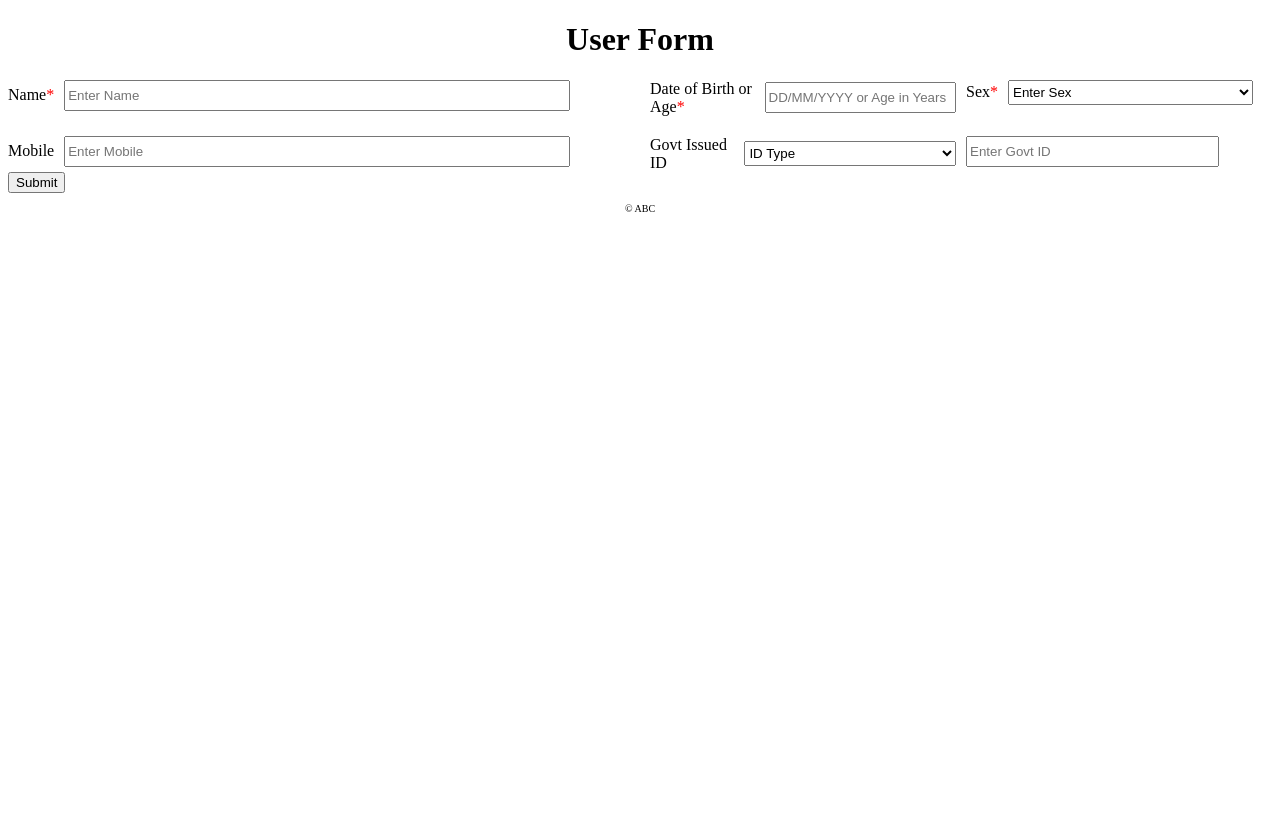
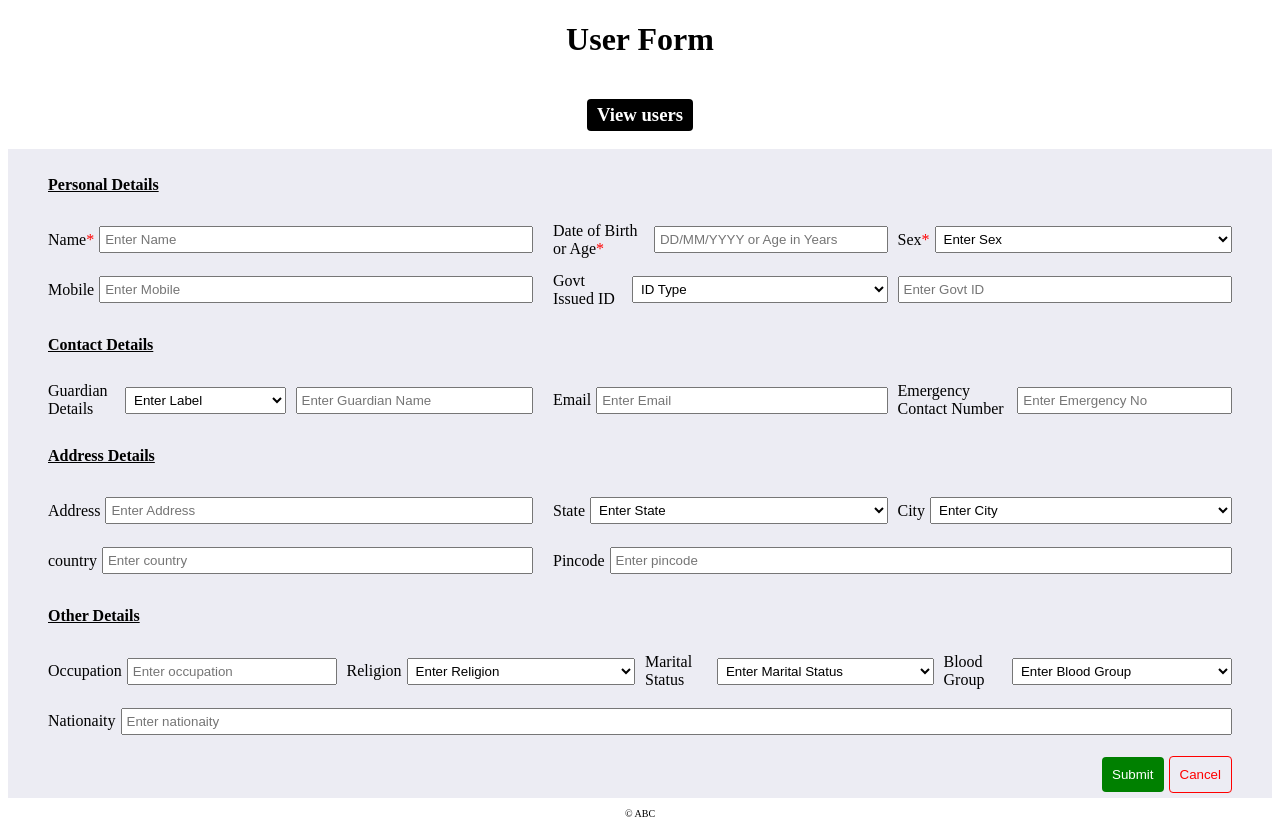
Before and after one commit to maja-98/react-form, a React (Create React App) app: page / in a window 1280 px wide. Before the commit the page ends 800 px from the top, so only its background shows below. Built offline with nearby package versions, Linux system fonts and the light colour scheme.

Commit message:
userform UI completed

```diff
--- a/src/components/Header.js
+++ b/src/components/Header.js
@@ -5,9 +5,14 @@ const Header = () => {
   const navigate = useNavigate();
   const pathname = useLocation().pathname;
   const title = pathname === "/" ? "User Form" : "Users";
+  const toggleHead = pathname === "/" ? "View users" : "Add user";
+  const toggleLink = pathname === "/" ? "/users" : "/";
   return (
     <div className="header">
-      <h1 onClick={() => navigate("/")}>{title}</h1>
+      <h1 className="w-100">{title}</h1>
+      <div className="d-flex-center">
+        <h3 onClick={() => navigate(toggleLink)}>{toggleHead}</h3>
+      </div>
     </div>
   );
 };
--- a/src/css/header.css
+++ b/src/css/header.css
@@ -2,6 +2,12 @@
     width: 100%;
 }
 .header>h1{
-    width: 100%;
     text-align: center;
 }
+.header>div>h3{
+    background-color: black;
+    color: white;
+    padding: 5px 10px;
+    border-radius: 4px;
+    cursor: pointer;
+}
--- a/src/css/index.css
+++ b/src/css/index.css
@@ -1,11 +1,3 @@
 @import url('./header.css');
 @import url('./footer.css');
 @import url('./userform.css');
-
-input,select{
-    width: 80%;
-    height: 25px;
-}
-small{
-    color: red;
-}
--- a/src/css/userform.css
+++ b/src/css/userform.css
@@ -1,29 +1,76 @@
+*{
+    box-sizing: border-box;
+}
+div{
+    width: 100%;
+}
+input,select{
+    width: 100%;
+    padding: 4px;
+}
 .section{
+    width: 100%;
+    padding: 5px 40px;
+    background-color: rgb(236, 236, 243);
+}
+.section>h4{
+    text-decoration: underline;
+}
+.grid-2{
+    display: grid;
+    grid-template-columns: 5fr 7fr;
+    gap: 20px;
+}
+.d-flex-center{
     display: flex;
+    align-items: center;
+    justify-content: center;
+}
+.w-100{
+    width: 100%;
+}
+.flex-column{
     flex-direction: column;
-    width: 100%;
-    gap: 20px;
-
 }
-.section>div{
-    display: grid;
-   grid-template-columns: 1fr 1fr;
-   gap: 20px;
-
-}
-.section-sub-container{
-    display: flex;
-    justify-content: center;
-    width: 100%;
+.g-10{
     gap: 10px;
 }
+.g-5{
+    gap: 5px;
+}
+.justify-left{
+    justify-content: flex-start;
+}
+.justify-right{
+    justify-content: flex-end;
+}
+.button-container{
+    padding-top: 10px;
+}
+button{
+    padding: 10px;
+    border: none;
+    border-radius: 4px;
+    cursor: pointer;
+}
+button[type="submit"]{
+    background-color: green;
+    color: white;
+}
+button[type="reset"]{
+        background-color: transparent;
+            color: red;
+            border: 1px solid red;
+}
 .input-container{
-    display: flex;
-    flex-direction: column;
+    position: relative;
+    height: 50px;
+}
+small{
+    position: absolute;
+    color: red;
+    font-size: 10px;
+    bottom: -2px;
     width: 100%;
+    text-align: right;
 }
-.input-container>div{
-    display: flex;
-    gap: 10px;
-    align-items: center;
-}
--- a/src/user/UserForm.js
+++ b/src/user/UserForm.js
@@ -39,14 +39,14 @@ const schema = yup.object().shape(
           !value.trim()
         );
       }),
-    // emergencyContactNumber: yup
-    //   .string()
-    //   .test("mobile_validation", "Enter Valid Mobile number", (value) => {
-    //     return (
-    //       (value.toString().length >= 10 && value.toString().length <= 14) ||
-    //       !value.trim()
-    //     );
-    //   }),
+    emergencyContactNumber: yup
+      .string()
+      .test("mobile_validation", "Enter Valid Mobile number", (value) => {
+        return (
+          (value.toString().length >= 10 && value.toString().length <= 14) ||
+          !value.trim()
+        );
+      }),
     govtIdType: yup.string().when("govtIdNumber", (govtIdNumber) => {
       if (govtIdNumber[0]?.toLocaleString().trim().length) {
         return yup.string().required("Clear Govt ID or select any ID Type");
@@ -88,23 +88,30 @@ const UserForm = () => {
     register,
     handleSubmit,
     formState: { errors },
+    reset,
   } = useForm({ resolver: yupResolver(schema) });
   return (
     <form onSubmit={handleSubmit((data) => console.log(data))}>
       <div className="section">
-        <div>
-          <div className="input-container">
-            <div>
+        <h4>Personal Details</h4>
+        <div className="grid-2">
+          <div className="d-flex-center  flex-column w-100">
+            <div className="d-flex-center g-5 input-container">
               <label>
                 Name<span style={{ color: "red" }}>*</span>
               </label>
               <input placeholder="Enter Name" {...register("name")} />
-            </div>
               <small>{errors.name?.message}</small>
             </div>
-          <div className="section-sub-container">
-            <div className="input-container">
-              <div>
+            <div className="d-flex-center g-5 input-container">
+              <label>Mobile</label>
+              <input placeholder="Enter Mobile" {...register("mobile")} />
+              <small>{errors.mobile?.message}</small>
+            </div>
+          </div>
+          <div className="d-flex-center  flex-column w-100">
+            <div className="d-flex-center g-10">
+              <div className="d-flex-center g-5 input-container">
                 <label>
                   Date of Birth or Age<span style={{ color: "red" }}>*</span>
                 </label>
@@ -112,12 +119,9 @@ const UserForm = () => {
                   placeholder="DD/MM/YYYY or Age in Years"
                   {...register("dateOfBirthorAge")}
                 />
-              </div>
-
                 <small>{errors.dateOfBirthorAge?.message}</small>
               </div>
-            <div className="input-container">
-              <div>
+              <div className="d-flex-center g-5 input-container">
                 <label>
                   Sex<span style={{ color: "red" }}>*</span>
                 </label>
@@ -127,34 +131,20 @@ const UserForm = () => {
                   <option value={"Female"}>Female</option>
                   <option value={"Other"}>Other</option>
                 </select>
-              </div>
-
                 <small>{errors.sex?.message}</small>
               </div>
             </div>
-        </div>
-        <div>
-          <div className="input-container">
-            <div>
-              <label>Mobile</label>
-              <input placeholder="Enter Mobile" {...register("mobile")} />
-            </div>
-
-            <small>{errors.mobile?.message}</small>
-          </div>
-          <div className="section-sub-container">
-            <div className="input-container">
-              <div>
+            <div className="d-flex-center g-10">
+              <div className="d-flex-center g-5 input-container">
                 <label>Govt Issued ID</label>
                 <select placeholder="ID Type" {...register("govtIdType")}>
                   <option value={""}>ID Type</option>
                   <option value={"Aadhar"}>Aadhar</option>
                   <option value={"PAN"}>PAN</option>
                 </select>
-              </div>
                 <small>{errors.govtIdType?.message}</small>
               </div>
-            <div className="input-container">
+              <div className="d-flex-center g-5 input-container">
                 <input
                   placeholder="Enter Govt ID"
                   {...register("govtIdNumber")}
@@ -164,7 +154,143 @@ const UserForm = () => {
             </div>
           </div>
         </div>
+
+        <h4>Contact Details</h4>
+        <div className="grid-2">
+          <div className="d-flex-center g-10">
+            <div className="d-flex-center g-5 input-container">
+              <label>Guardian Details</label>
+              <select {...register("guardianLabel")}>
+                <option value={""}>Enter Label</option>
+                <option value={"Mr"}>Mr</option>
+                <option value={"Ms"}>Ms</option>
+              </select>
+              <small>{errors.guardianLabel?.message}</small>
+            </div>
+            <div className="d-flex-center g-5 input-container">
+              <input
+                placeholder="Enter Guardian Name"
+                {...register("guardianName")}
+              />
+              <small>{errors.guardianName?.message}</small>
+            </div>
+          </div>
+          <div className="d-flex-center g-10">
+            <div className="d-flex-center g-5 input-container">
+              <label>Email</label>
+              <input placeholder="Enter Email" {...register("email")} />
+              <small>{errors.email?.message}</small>
+            </div>
+            <div className="d-flex-center g-5 input-container">
+              <label>Emergency Contact Number</label>
+              <input
+                placeholder="Enter Emergency No"
+                {...register("emergencyContactNumber")}
+              />
+              <small>{errors.emergencyContactNumber?.message}</small>
+            </div>
+          </div>
+        </div>
+
+        <h4>Address Details</h4>
+        <div className="grid-2">
+          <div className="d-flex-center  flex-column w-100">
+            <div className="d-flex-center g-5 input-container">
+              <label>Address</label>
+              <input placeholder="Enter Address" {...register("address")} />
+              <small>{errors.address?.message}</small>
+            </div>
+            <div className="d-flex-center g-5 input-container">
+              <label>country</label>
+              <input placeholder="Enter country" {...register("country")} />
+              <small>{errors.country?.message}</small>
+            </div>
+          </div>
+          <div className="d-flex-center  flex-column w-100">
+            <div className="d-flex-center g-10">
+              <div className="d-flex-center g-5 input-container">
+                <label>State</label>
+                <select {...register("state")}>
+                  <option value={""}>Enter State</option>
+                </select>
+                <small>{errors.state?.message}</small>
+              </div>
+              <div className="d-flex-center g-5 input-container">
+                <label>City</label>
+                <select {...register("city")}>
+                  <option value={""}>Enter City</option>
+                </select>
+                <small>{errors.city?.message}</small>
+              </div>
+            </div>
+            <div className="d-flex-center g-10">
+              <div className="d-flex-center g-5 input-container">
+                <label>Pincode</label>
+                <input {...register("pincode")} placeholder="Enter pincode" />
+                <small>{errors.pincode?.message}</small>
+              </div>
+            </div>
+          </div>
+        </div>
+
+        <h4>Other Details</h4>
+        <div className="d-flex-center g-10">
+          <div className="d-flex-center g-5 input-container">
+            <label>Occupation</label>
+            <input {...register("occupation")} placeholder="Enter occupation" />
+            <small>{errors.occupation?.message}</small>
+          </div>
+          <div className="d-flex-center g-5 input-container">
+            <label>Religion</label>
+            <select {...register("religion")}>
+              <option value={""}>Enter Religion</option>
+              <option value={"Christian"}>Christian</option>
+              <option value={"Hindhu"}>Hindhu</option>
+              <option value={"Islam"}>Islam</option>
+            </select>
+            <small>{errors.religion?.message}</small>
+          </div>
+          <div className="d-flex-center g-5 input-container">
+            <label>Marital Status</label>
+            <select {...register("maritalStatus")}>
+              <option value={""}>Enter Marital Status</option>
+              <option value={"Married"}>Married</option>
+              <option value={"Single"}>Single</option>
+            </select>
+            <small>{errors.maritalStatus?.message}</small>
+          </div>
+          <div className="d-flex-center g-5 input-container">
+            <label>Blood Group</label>
+            <select {...register("bloodGroup")}>
+              <option value={""}>Enter Blood Group</option>
+              <option value={"A+"}>A+</option>
+              <option value={"B+"}>B+</option>
+              <option value={"AB+"}>AB+</option>
+              <option value={"O+"}>O+</option>
+              <option value={"A-"}>A-</option>
+              <option value={"B-"}>B-</option>
+              <option value={"AB-"}>AB-</option>
+              <option value={"O-"}>O-</option>
+            </select>
+            <small>{errors.bloodGroup?.message}</small>
+          </div>
+        </div>
+
+        <div className="d-flex justify-left">
+          <div className="d-flex-center g-5 input-container">
+            <label>Nationaity</label>
+            <input {...register("nationaity")} placeholder="Enter nationaity" />
+            <small>{errors.nationaity?.message}</small>
+          </div>
+        </div>
+
+        <div className="d-flex-center button-container g-5 justify-right">
           <button type="submit">Submit</button>
+          <button onClick={reset} type="reset">
+            Cancel
+          </button>
+        </div>
+      </div>
     </form>
   );
 };
```
Lines whose indentation alone changed are shown as unchanged.
